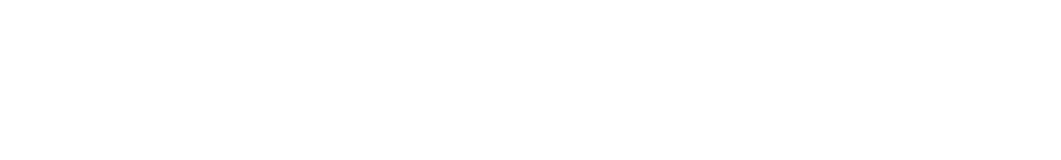
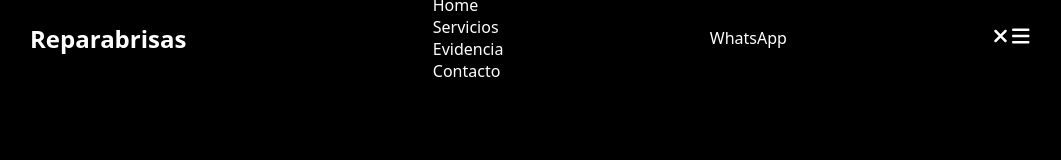
Before and after one commit to patricio-dev-web/reparabrisas, a plain HTML site: page index.html in a window 1280 px wide. Shown: the whole page, without its empty margins (110-1171 px from the left). Drawn offline with Linux system fonts and the light colour scheme.

Commit message:
se agrega estructura del menú superior

```diff
--- a/assets/css/style.css
+++ b/assets/css/style.css
@@ -0,0 +1,41 @@
+body{
+    height: 100dvh;
+    background-color: black;
+    color: #FFFFFF;
+    font-family: system-ui, -apple-system, BlinkMacSystemFont, 'Segoe UI', Roboto, Oxygen, Ubuntu, Cantarell, 'Open Sans', 'Helvetica Neue', sans-serif;
+}
+
+li{
+    list-style: none;
+}
+
+a{
+    text-decoration: none;
+    color: #FFFFFF;
+    font-size: 1rem;
+}
+
+a:hover{
+    color: #00DD00;
+}
+
+header{
+    padding: 0 2rem;
+}
+.navbar-menu{
+    width: 100%;
+    height: 60px;
+    max-width: 1000px;
+    margin: 0 auto;
+    display: flex;
+    align-items: center;
+    justify-content: space-between;
+}
+
+.svg-icon{
+    height: 20px;
+    cursor: pointer;
+}
+.svg-icon:hover{
+    height: 25px;
+}
--- a/index.html
+++ b/index.html
@@ -9,6 +9,20 @@
 <body>
   <header>
     <!-- Navbar, logo, etc. -->
+     <nav class="navbar-menu">
+        <h1 class="title-menu">Reparabrisas</h1>
+        <ul>
+          <li><a href="hero">Home</a></li>
+          <li><a href="abou">Servicios</a></li>
+          <li><a href="hero">Evidencia</a></li>
+          <li><a href="hero">Contacto</a></li>
+        </ul>
+        <a href="#" class="btn-whatsapp">WhatsApp</a>
+        <div class="btn-toggle">
+          <svg  class="svg-icon" fill="white"  xmlns="http://www.w3.org/2000/svg" viewBox="0 0 384 512"><path d="M342.6 150.6c12.5-12.5 12.5-32.8 0-45.3s-32.8-12.5-45.3 0L192 210.7 86.6 105.4c-12.5-12.5-32.8-12.5-45.3 0s-12.5 32.8 0 45.3L146.7 256 41.4 361.4c-12.5 12.5-12.5 32.8 0 45.3s32.8 12.5 45.3 0L192 301.3 297.4 406.6c12.5 12.5 32.8 12.5 45.3 0s12.5-32.8 0-45.3L237.3 256 342.6 150.6z"/></svg>
+          <svg  class="svg-icon" fill="white" height="20" xmlns="http://www.w3.org/2000/svg" viewBox="0 0 448 512"><path d="M0 96C0 78.3 14.3 64 32 64l384 0c17.7 0 32 14.3 32 32s-14.3 32-32 32L32 128C14.3 128 0 113.7 0 96zM0 256c0-17.7 14.3-32 32-32l384 0c17.7 0 32 14.3 32 32s-14.3 32-32 32L32 288c-17.7 0-32-14.3-32-32zM448 416c0 17.7-14.3 32-32 32L32 448c-17.7 0-32-14.3-32-32s14.3-32 32-32l384 0c17.7 0 32 14.3 32 32z"/></svg>
+        </div>
+     </nav>
   </header>
 
   <main>
```
